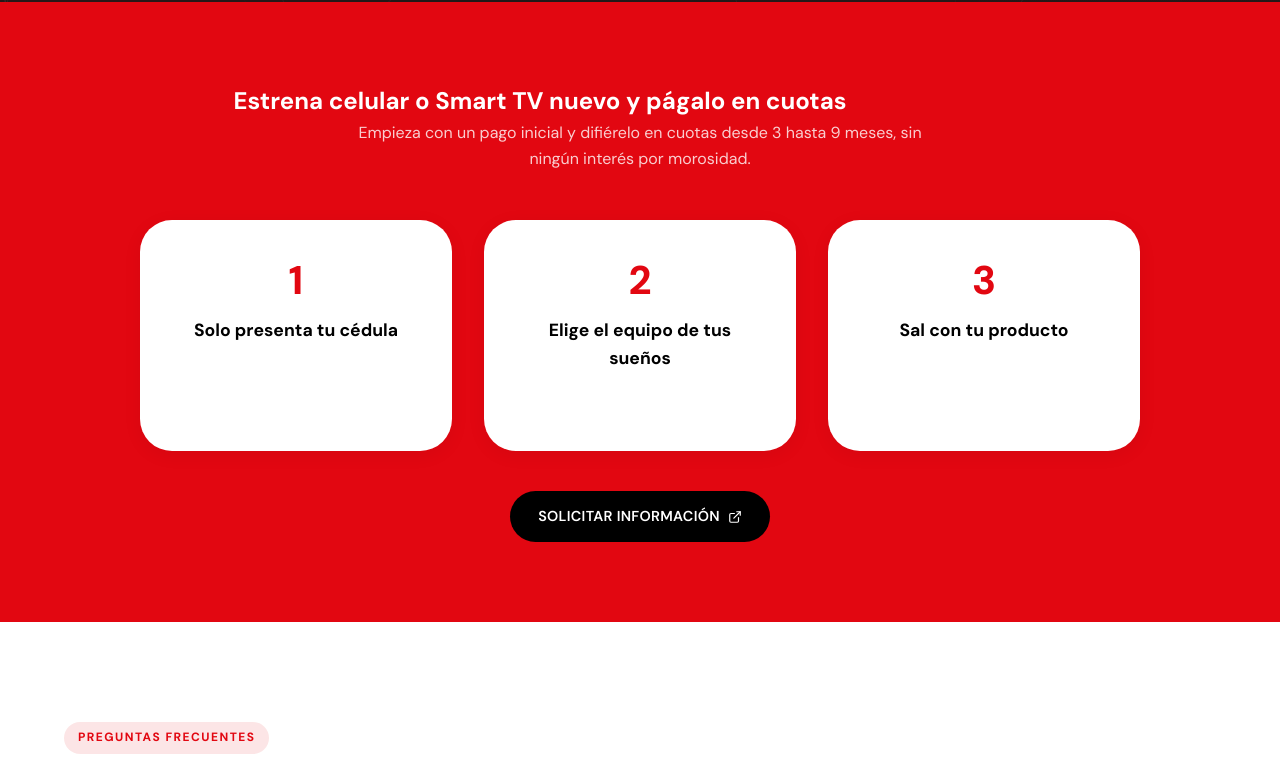
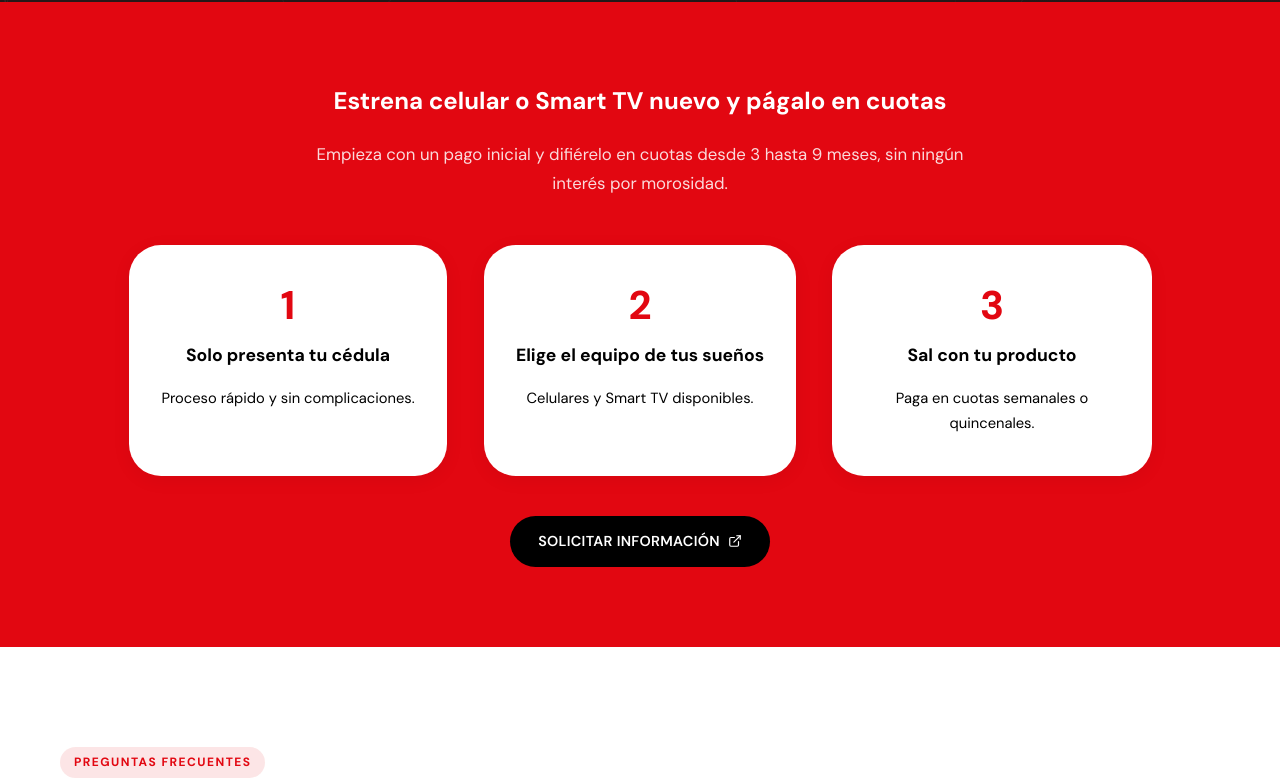
Before and after one commit to Robert-021/reacthome, a React (Vite) app: page /ofertas in a window 1280 px wide. Shown: the part 738-1517 px from the top of the page. Built offline with nearby package versions, Linux system fonts and the light colour scheme; grey boxes are pictures that could not be loaded.

Commit message:
Arreglo de build y rutas realtivas para q funcione en host

```diff
--- a/src/components/Navbar.css
+++ b/src/components/Navbar.css
@@ -171,26 +171,36 @@
 
   .navbar__nav {
     display: none;
-    position: fixed;
-    top: 0;
-    left: 0;
-    right: 0;
-    bottom: 0;
-    background: var(--black);
-    flex-direction: column;
-    align-items: center;
-    justify-content: center;
-    gap: 1.5rem; /* Adjusted gap for mobile */
-    z-index: 100;
+  position: fixed;
+  inset: 0;
+  width: 100%;
+  height: 100vh;
+
+  background: rgba(0, 0, 0, 0.98);
+  backdrop-filter: blur(10px);
+
+  flex-direction: column;
+  align-items: center;
+  justify-content: center;
+
+  gap: 1.8rem;
+
+  z-index: 2000;
+
+  opacity: 0;
+  transform: scale(0.95);
+  transition: all 0.3s ease;
   }
 
   .navbar__nav--open {
     display: flex;
+    opacity: 1;
+    transform: scale(1);
   }
 
   .navbar__link {
-    font-size: 1.4rem;
-    padding: 12px 28px;
+    font-size: 1.5rem;
+  padding: 14px 28px;
   }
 
   .navbar__cta--desktop,
@@ -205,3 +215,23 @@
     padding: 14px 32px !important;
   }
 }
+
+@media (max-width: 480px) {
+  .navbar__inner {
+    padding: 10px 16px;
+    gap: 0.5rem;
+  }
+
+  .navbar__logo-img {
+    height: 24px;
+  }
+
+  .navbar__logo-text {
+    font-size: 0.95rem;
+  }
+
+  .navbar__burger {
+    padding: 6px;
+    margin-left: 2px;
+  }
+}
--- a/src/components/Navbar.jsx
+++ b/src/components/Navbar.jsx
@@ -22,15 +22,11 @@ export default function Navbar() {
     const onScroll = () => {
       const currentScrollY = window.scrollY;
 
-      // Scrolled state (for background change)
       setScrolled(currentScrollY > 40);
 
-      // Visibility state (hide on scroll down, show on scroll up)
       if (currentScrollY > lastScrollY && currentScrollY > 100) {
-        // Scrolling down
         setVisible(false);
       } else {
-        // Scrolling up
         setVisible(true);
       }
 
@@ -40,6 +36,19 @@ export default function Navbar() {
     window.addEventListener('scroll', onScroll);
     return () => window.removeEventListener('scroll', onScroll);
   }, [lastScrollY]);
+
+  // 👇 AQUÍ VA ESTE NUEVO useEffect
+  useEffect(() => {
+    if (open) {
+      document.body.style.overflow = 'hidden';
+    } else {
+      document.body.style.overflow = 'auto';
+    }
+
+    return () => {
+      document.body.style.overflow = 'auto';
+    };
+  }, [open]);
 
   return (
     <header className={`navbar ${scrolled ? 'navbar--scrolled' : ''} ${!visible ? 'navbar--hidden' : ''}`}>
--- a/src/index.css
+++ b/src/index.css
@@ -35,7 +35,8 @@ ul { list-style: none; }
 ::-webkit-scrollbar-track { background: var(--black); }
 ::-webkit-scrollbar-thumb { background: var(--accent-red); border-radius: 3px; }
 
-.container { max-width: 1200px; margin: 0 auto; padding: 0 24px; }
+.container { max-width: 1200px; margin: 0 auto; padding: 0 20px; }
+@media (max-width: 480px) { .container { padding: 0 16px; } }
 
 .btn { display: inline-flex; align-items: center; gap: 8px; font-family: var(--font-display); font-weight: 600; font-size: 0.9rem; padding: 14px 28px; border-radius: var(--radius-full); border: none; cursor: pointer; transition: var(--transition); letter-spacing: 0.02em; text-transform: uppercase; }
 .btn-primary { background: var(--accent-red); color: var(--white); }
@@ -46,7 +47,7 @@ ul { list-style: none; }
 .btn-dark:hover { background: var(--gray-800); transform: translateY(-2px); }
 
 .section-tag { display: inline-block; font-family: var(--font-display); font-size: 0.75rem; font-weight: 700; letter-spacing: 0.12em; text-transform: uppercase; color: var(--accent-red); background: var(--accent-red-light); padding: 6px 14px; border-radius: var(--radius-full); margin-bottom: 16px; }
-.section-title { font-family: var(--font-display); font-size: clamp(2rem, 4vw, 3rem); font-weight: 800; line-height: 1.1; color: var(--black); }
+.section-title { font-family: var(--font-display); font-size: clamp(1.8rem, 5vw, 3rem); font-weight: 800; line-height: 1.15; color: var(--black); }
 .section-subtitle { font-size: 1.05rem; color: var(--gray-600); max-width: 560px; margin-top: 12px; line-height: 1.7; }
 
 /* Alternating Background Utilities */
--- a/src/pages/About.css
+++ b/src/pages/About.css
@@ -129,6 +129,9 @@
 }
 
 @media (max-width: 768px) {
-  .about__story-inner { grid-template-columns: 1fr; }
+  .about__hero, .about__story, .about__values {
+    padding: 60px 0;
+  }
+  .about__story-inner { grid-template-columns: 1fr; gap: 40px; }
   .about__values-grid { grid-template-columns: 1fr; }
 }
--- a/src/pages/Contact.css
+++ b/src/pages/Contact.css
@@ -125,7 +125,7 @@
   border-radius: var(--radius-sm);
   padding: 12px 16px;
   font-family: var(--font-body);
-  font-size: 0.95rem;
+  font-size: 16px; /* Prevents auto-zoom on iOS */
   color: var(--black);
   background: var(--white);
   transition: var(--transition);
--- a/src/pages/Home.css
+++ b/src/pages/Home.css
@@ -51,9 +51,9 @@
 
 .hero__title {
   font-family: var(--font-display);
-  font-size: clamp(2.6rem, 5vw, 4.2rem);
+  font-size: clamp(2rem, 6vw, 4rem); /* Improved clamp for mobile */
   font-weight: 800;
-  line-height: 1.05;
+  line-height: 1.1;
   margin: 16px 0 24px;
 }
 
@@ -540,9 +540,17 @@
 }
 
 @media (max-width: 768px) {
+  .hero { padding-top: 80px; }
   .hero__inner {
     grid-template-columns: 1fr;
     text-align: center;
+    padding-top: 40px;
+    padding-bottom: 60px;
+  }
+
+  .hero__description {
+    margin-left: auto;
+    margin-right: auto;
   }
 
   .hero__image {
@@ -551,6 +559,10 @@
 
   .hero__actions {
     justify-content: center;
+  }
+
+  .steps, .why, .perks, .about-story, .faq {
+    padding: 60px 0; /* Reduced vertical padding for mobile */
   }
 
   .steps__grid {
@@ -567,7 +579,8 @@
 
   .banner-cta__inner {
     grid-template-columns: 1fr;
-    padding: 40px 24px;
+    padding: 40px 20px;
+    text-align: center;
   }
 
   .banner-cta__image {
--- a/src/pages/Offers.css
+++ b/src/pages/Offers.css
@@ -19,10 +19,12 @@
 
 .offers__grid {
   display: grid;
-  grid-template-columns: repeat(3, 1fr);
+  /* Centrado real usando grid flexible */
+  grid-template-columns: repeat(3, minmax(280px, 320px));
+  justify-content: center;
   gap: 32px;
   margin: 48px auto 0;
-  max-width: 1000px; /* Constrained for better symmetry */
+  width: 100%;
 }
 
 .offer-card {
@@ -38,6 +40,15 @@
   position: relative;
   transition: var(--transition);
   box-shadow: 0 4px 20px rgba(0, 0, 0, 0.05);
+  margin: 0 auto;
+}
+
+/* Fuerza el color negro en los textos de las tarjetas blancas, superando herencias de .section-red */
+.offers__contact .offer-card h3,
+.offers__contact .offer-card p,
+.offers__contact .offer-card .offers__text {
+  color: var(--black) !important;
+  opacity: 1 !important;
 }
 
 .offer-card h3,
@@ -121,9 +132,33 @@
   gap: 24px;
 }
 
-.offers__contact h2,
-.offers__contact p {
-  max-width: 800px;
+.offers__contact h2 {
+  color: var(--white);
+  opacity: 1;
+  margin: 0 auto 20px;
+  max-width: 850px;
+}
+
+.offers__text {
+  font-size: 1.05rem;
+  line-height: 1.7;
+  max-width: 650px;
+  margin: 0 auto;
+  color: inherit;
+}
+
+.section-red .offers__text {
+  color: var(--white);
+  opacity: 0.85;
+}
+
+/* Card overrides for contrast */
+.offer-card .offers__text {
+  color: var(--black) !important;
+  opacity: 1 !important;
+  font-size: 0.92rem;
+  margin: 0;
+  max-width: 100%;
 }
 
 .offers__contact.section-red {
@@ -134,6 +169,11 @@
 .offers__contact.section-red h2,
 .offers__contact.section-red p {
   color: var(--white) !important;
+}
+
+/* Evitar que la regla anterior afecte a las tarjetas */
+.offers__contact.section-red .offer-card p {
+  color: var(--black) !important;
 }
 
 /* ── FAQ ── */
--- a/src/pages/Offers.jsx
+++ b/src/pages/Offers.jsx
@@ -111,7 +111,7 @@ export default function Offers() {
 
           <div style={{ textAlign: "center", marginBottom: "40px" }}>
             <h2>Estrena celular o Smart TV nuevo y págalo en cuotas</h2>
-            <p style={{ maxWidth: "600px", margin: "0 auto", opacity: 0.8 }}>
+            <p className="offers__text">
               Empieza con un pago inicial y difiérelo en cuotas desde 3 hasta 9 meses,
               sin ningún interés por morosidad.
             </p>
@@ -122,7 +122,7 @@ export default function Offers() {
             <div className="offer-card">
               <div className="offer-card__num" style={{ fontSize: "40px", fontWeight: "800", color: "var(--accent-red)" }}>1</div>
               <h3>Solo presenta tu cédula</h3>
-              <p style={{ opacity: 0.7 }}>
+              <p className="offers__text">
                 Proceso rápido y sin complicaciones.
               </p>
             </div>
@@ -130,7 +130,7 @@ export default function Offers() {
             <div className="offer-card">
               <div className="offer-card__num" style={{ fontSize: "40px", fontWeight: "800", color: "var(--accent-red)" }}>2</div>
               <h3>Elige el equipo de tus sueños</h3>
-              <p style={{ opacity: 0.7 }}>
+              <p className="offers__text">
                 Celulares y Smart TV disponibles.
               </p>
             </div>
@@ -138,7 +138,7 @@ export default function Offers() {
             <div className="offer-card">
               <div className="offer-card__num" style={{ fontSize: "40px", fontWeight: "800", color: "var(--accent-red)" }}>3</div>
               <h3>Sal con tu producto</h3>
-              <p style={{ opacity: 0.7 }}>
+              <p className="offers__text">
                 Paga en cuotas semanales o quincenales.
               </p>
             </div>
--- a/src/pages/Products.css
+++ b/src/pages/Products.css
@@ -160,6 +160,15 @@
   .products__grid {
     grid-template-columns: 1fr;
   }
+
+  .products__tiktok {
+    padding: 40px 20px;
+    margin: 0 16px;
+  }
+
+  .products__tiktok p {
+    font-size: 1.1rem;
+  }
 }
 
 @media (max-width: 1024px) {
```
Also changed, not shown: 2 other files (tests, documents, lock files or other folders).
